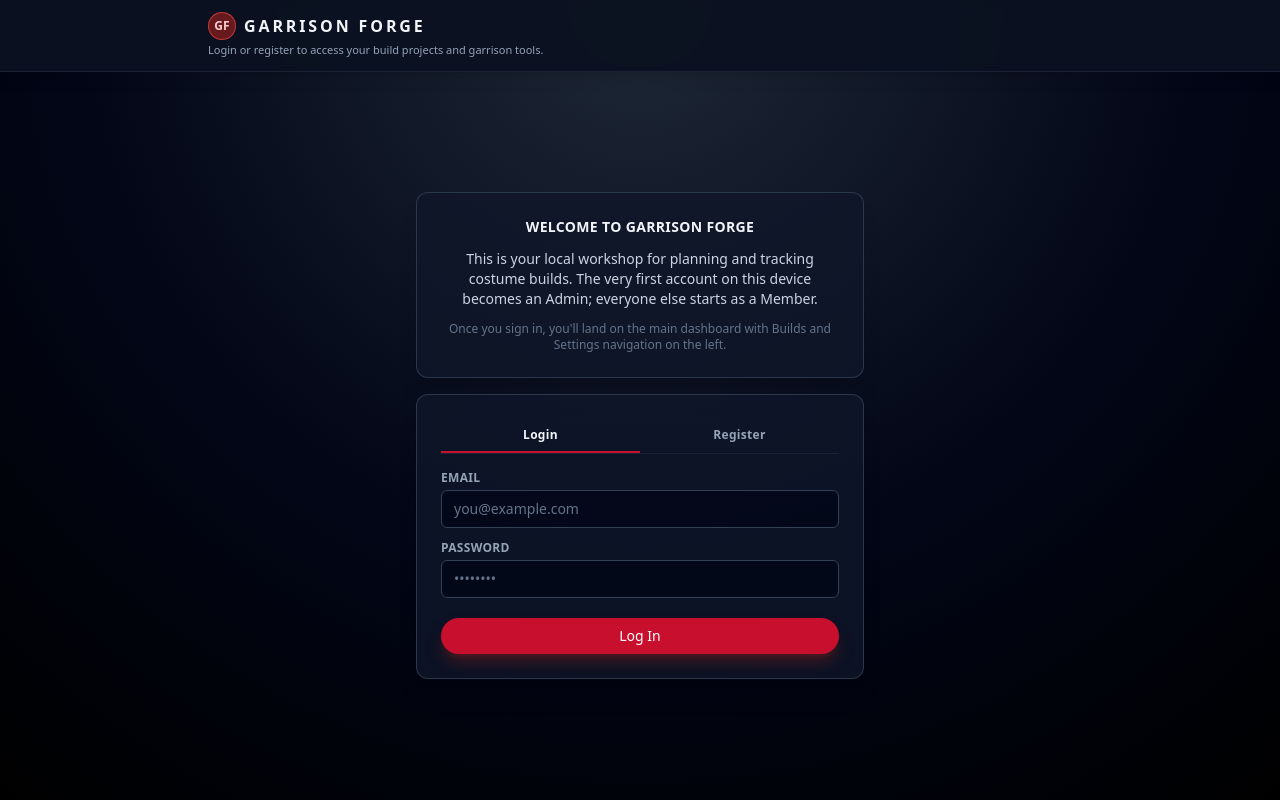
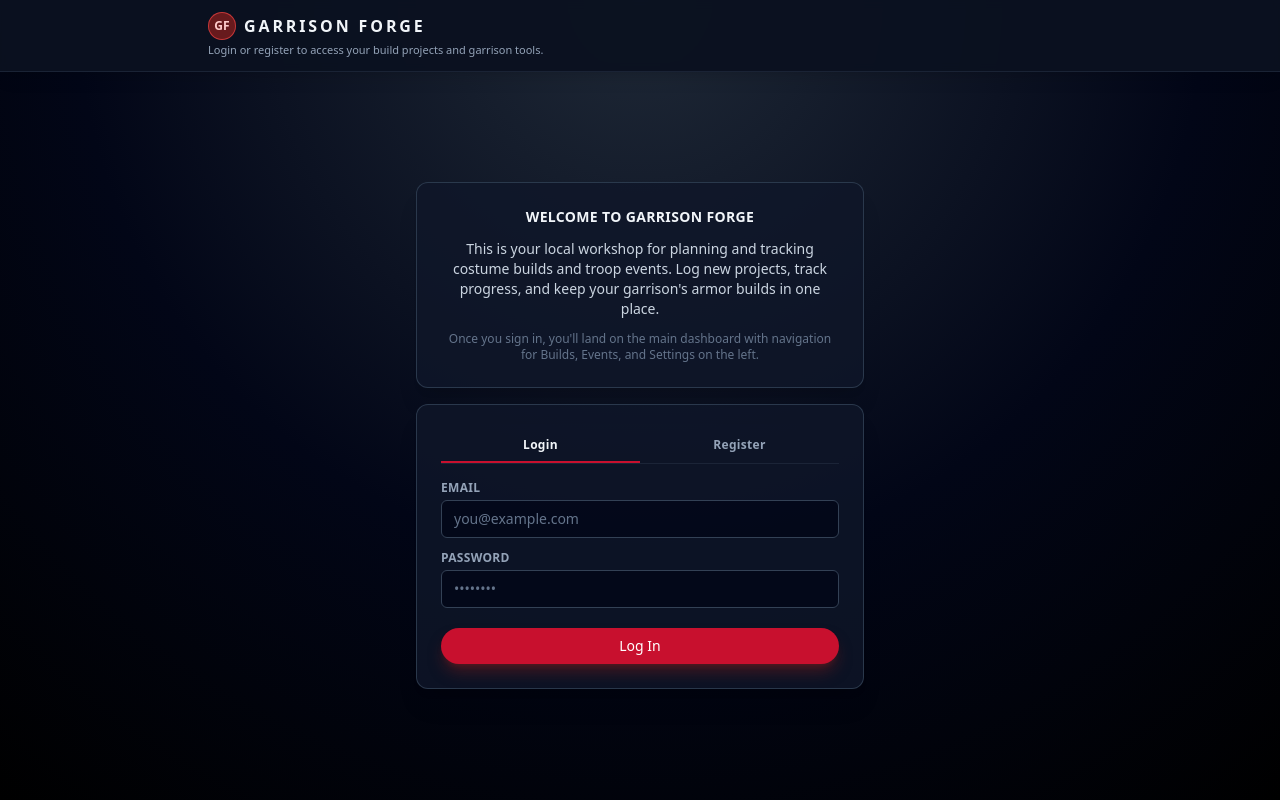
Before and after one commit to Overwatch326/Garrison-Forge, a React (Vite) app: page / in a window 1280 px wide. Built offline with nearby package versions, Linux system fonts and the light colour scheme; no server answers.

Commit message:
Run prisma db push from server startup

```diff
--- a/src/ui/App.tsx
+++ b/src/ui/App.tsx
@@ -103,12 +103,13 @@ export function App() {
                 Welcome to Garrison Forge
               </h2>
               <p className="text-sm text-slate-300">
-                This is your local workshop for planning and tracking costume builds. The very first
-                account on this device becomes an Admin; everyone else starts as a Member.
+                This is your local workshop for planning and tracking costume builds and troop
+                events. Log new projects, track progress, and keep your garrison&apos;s armor builds in
+                one place.
               </p>
               <p className="text-xs text-slate-500">
-                Once you sign in, you&apos;ll land on the main dashboard with Builds and Settings
-                navigation on the left.
+                Once you sign in, you&apos;ll land on the main dashboard with navigation for Builds,
+                Events, and Settings on the left.
               </p>
             </div>
 
```
